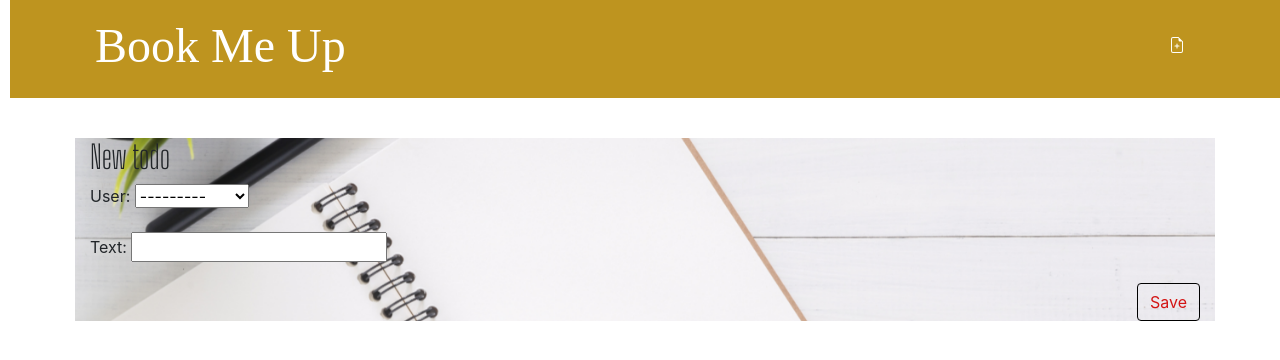
After one commit to momentum-pt-team-1/django-developer-project-Clombardi91, a Django app: page /todo/new/ in a window 1280 px wide. The commit adds this page. Shown: the top 360 px of the page. Run offline with Django 3.2, Linux system fonts and the light colour scheme; data comes from the database, SQL or seed files in the repository; both versions use the stored data as it was after the commit; some libraries are stand-ins or nearby versions.

Commit message:
updated visuals, added button to create new todo, new issue with editing previous todo

```diff
--- a/main/models.py
+++ b/main/models.py
@@ -1,5 +1,6 @@
 from django.db import models
 from django.contrib.auth.models import User
+from django.utils import timezone
 
 
 # Create your models here.
@@ -10,5 +11,9 @@ class Todo(models.Model):
     done = models.BooleanField(default=False)
     user = models.ForeignKey(User, on_delete=models.CASCADE, related_name="todos")
 
+    # def create(self):
+    #     self.created_date = timezone.now()
+    #     self.save()
+
     def __str__(self):
         return self.text
--- a/main/views.py
+++ b/main/views.py
@@ -3,6 +3,7 @@ from django.utils import timezone
 from .models import Todo
 from django.shortcuts import render, get_object_or_404
 from .forms import TodoForm
+from django.shortcuts import redirect
 
 
 # Create your views here.
@@ -17,6 +18,31 @@ def todo_detail(request, pk):
     todo = get_object_or_404(Todo, pk=pk)
     return render(request, 'main/todo_detail.html', {'todo': todo})
 
+
 def todo_new(request):
     form = TodoForm()
+    if request.method == "POST":
+        form = TodoForm(request.POST)
+        if form.is_valid():
+            todo = form.save(commit=False)
+            todo.text = request.user
+            todo.created_date = timezone.now()
+            todo.save()
+            return redirect('todo_detail', pk=todo.pk)
+    else:
+        form = TodoForm()
     return render(request, 'main/todo_edit.html', {'form': form})
+
+def todo_edit(request, pk):
+    todo = get_object_or_404(Todo, pk=pk)
+    if request.method == "POST":
+        form = TodoForm(request.POST, instance=todo)
+        if form.is_valid():
+            todo = form.save(commit=False)
+            todo.text = request.user
+            todo.created_date = timezone.now()
+            todo.save()
+            return redirect('todo_detail', pk=todo.pk)
+    else:
+        form = TodoForm(instance=todo)
+    return render(request, 'main/todo_edit.html', {'form': form})
--- a/static/css/todo.css
+++ b/static/css/todo.css
@@ -1,24 +1,24 @@
 h1 a, h2 a {
-    color: #e62e19;
+    color: #070707;
     font-family: 'Lobster';
 }
 
 body {
-    padding-left: 15px;
+    padding-left: 10px;
    }
 
 .page-header {
-    background-color:rgb(49, 49, 50);
+    background-color:rgb(190, 148, 31);
     margin-top: 0;
     margin-bottom: 40px;
-    padding: 20px 20px 20px 40px;
+    padding: 15px 15px 15px 25px;
 }
 
 .page-header h1,
 .page-header h1 a,
 .page-header h1 a:visited,
 .page-header h1 a:active {
-    color: #ebe6e6;
+    color: #ffffff;
     font-size: 36pt;
     text-decoration: none;
 }
@@ -27,11 +27,11 @@ h1,
 h2,
 h3,
 h4 {
-    font-family: 'Lobster', cursive;
+    font-family: 'Big Shoulders Display', cursive;
 }
 
 .date {
-    color: #c6fc05;
+    color: #000000;
 }
 
 .save {
@@ -46,7 +46,7 @@ h4 {
 .top-menu,
 .top-menu:hover,
 .top-menu:visited {
-    color: #2929d3;
+    color: #fffffd;
     float: right;
     font-size: 26pt;
     margin-right: 20px;
@@ -58,7 +58,7 @@ h4 {
 
 .post h2 a,
 .post h2 a:visited {
-    color: #3131f4;
+    color: #000000;
 }
 
 .post > .date,
@@ -68,17 +68,17 @@ h4 {
 
 .btn-default,
 .btn-default:visited {
-    color: #C25100;
+    color: #d31414;
     background: none;
-    border-color: #C25100;
+    border-color: #000000;
 }
 
 .btn-default:hover {
     color: #FFFFFF;
-    background-color: #7e7b7b;
+    background-color: #ffffff;
 }
 
-body {
+main {
     background: url('../img/background.jpg') no-repeat center center fixed;
     height: 100%;
     background-size: cover;
--- a/templates/base.html
+++ b/templates/base.html
@@ -4,16 +4,17 @@
     <head>
         <title>Book Me Up!</title>
         <link rel="stylesheet" href="https://cdn.jsdelivr.net/npm/bootstrap@4.5.3/dist/css/bootstrap.min.css" integrity="sha384-TX8t27EcRE3e/ihU7zmQxVncDAy5uIKz4rEkgIXeMed4M0jlfIDPvg6uqKI2xXr2" crossorigin="anonymous">
-        <link href='//fonts.googleapis.com/css?family=Lobster&subset=latin,latin-ext' rel='stylesheet' type='text/css'>
+        <link rel="preconnect" href="https://fonts.gstatic.com">
+        <link href="https://fonts.googleapis.com/css2?family=Big+Shoulders+Display:wght@300&display=swap" rel="stylesheet">
         <link rel="stylesheet" href="{% static 'css/todo.css' %}">
     </head>
     <body>
         <header class="page-header">
             <div class="container">
                 <a href="{% url 'todo_new' %}" class="top-menu">
-
+                    {% include './icons/file-earmark-plus.svg' %}
                 </a>
-                <h1><a href="/">Book Me Up!</a></h1>
+                <h1><a href="/">Book Me Up</a></h1>
             </div>
           </header>
           <main class="container">
--- /dev/null
+++ b/templates/main/todo_edit.html
@@ -0,0 +1,9 @@
+{% extends 'base.html' %}
+
+{% block content %}
+    <h2>New todo</h2>
+    <form method="POST" class="todo-form">{% csrf_token %}
+        {{ form.as_p }}
+        <button type="submit" class="save btn btn-default">Save</button>
+    </form>
+{% endblock %}
--- a/templates/main/todo_list.html
+++ b/templates/main/todo_list.html
@@ -6,6 +6,10 @@
             <time class="date">
                 {{ todo.created_date }}
             </time>
+            <label>
+                <input type="checkbox">
+                <span class="checkable">Check when complete</span>
+              </label>
             <h2><a href="{% url 'todo_detail' pk=todo.pk %}">{{ todo.text }}</a></h2>
             <p>{{ todo.text|linebreaksbr }}</p>
         </article>
--- a/todos/urls.py
+++ b/todos/urls.py
@@ -24,4 +24,5 @@ urlpatterns = [
     path('', views.todo_list, name='todo_list'),
     path('todo/<int:pk>/', views.todo_detail, name='todo_detail'),
     path('todo/new/', views.todo_new, name='todo_new'),
+    path('todo/<int:pk>/edit/', views.todo_edit, name='todo_edit'),
 ]
```
Also changed, not shown: templates/home.html (deleted, +0 -25 lines), templates/todo_detail.html (renamed from templates/main/todo_details.html, +6 -1 lines), db.sqlite3, static/img/background.jpg, templates/icons/file-earmark-plus.svg (added), templates/icons/pencil-fill.svg (added).
